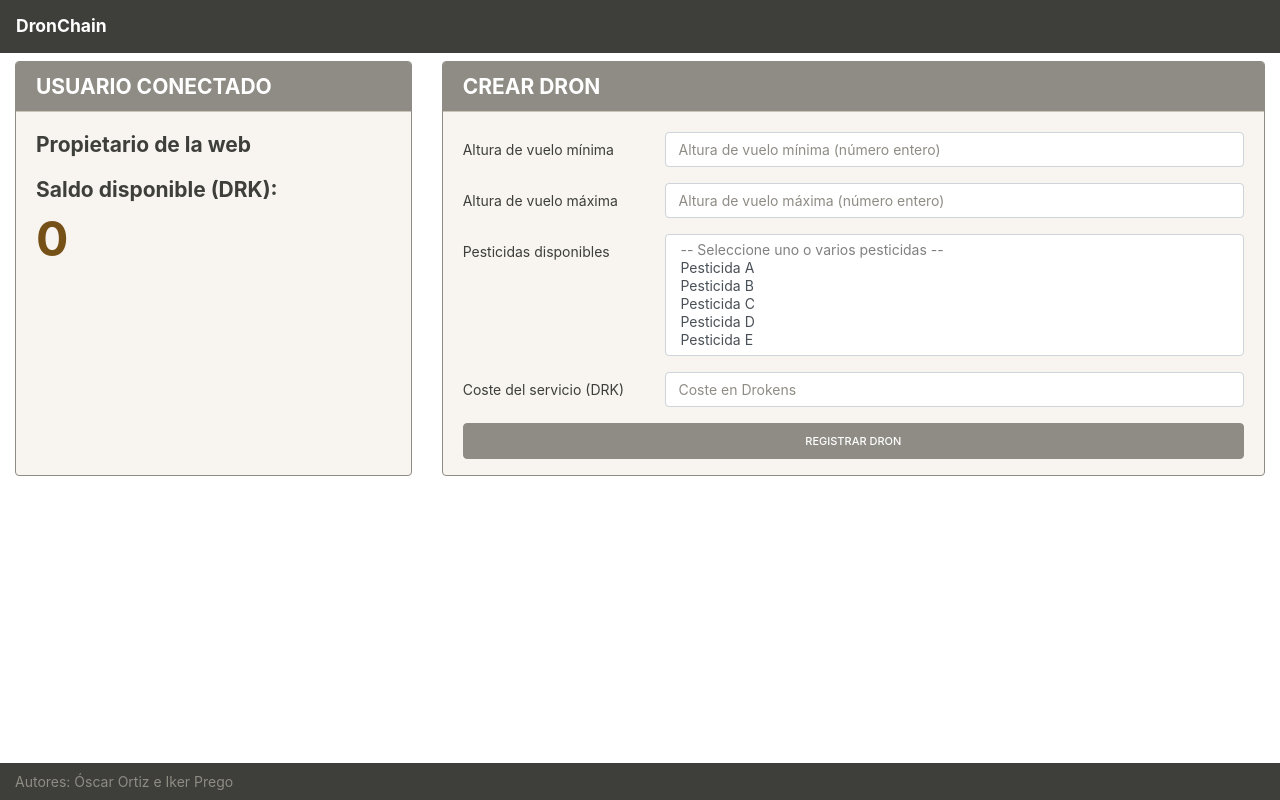
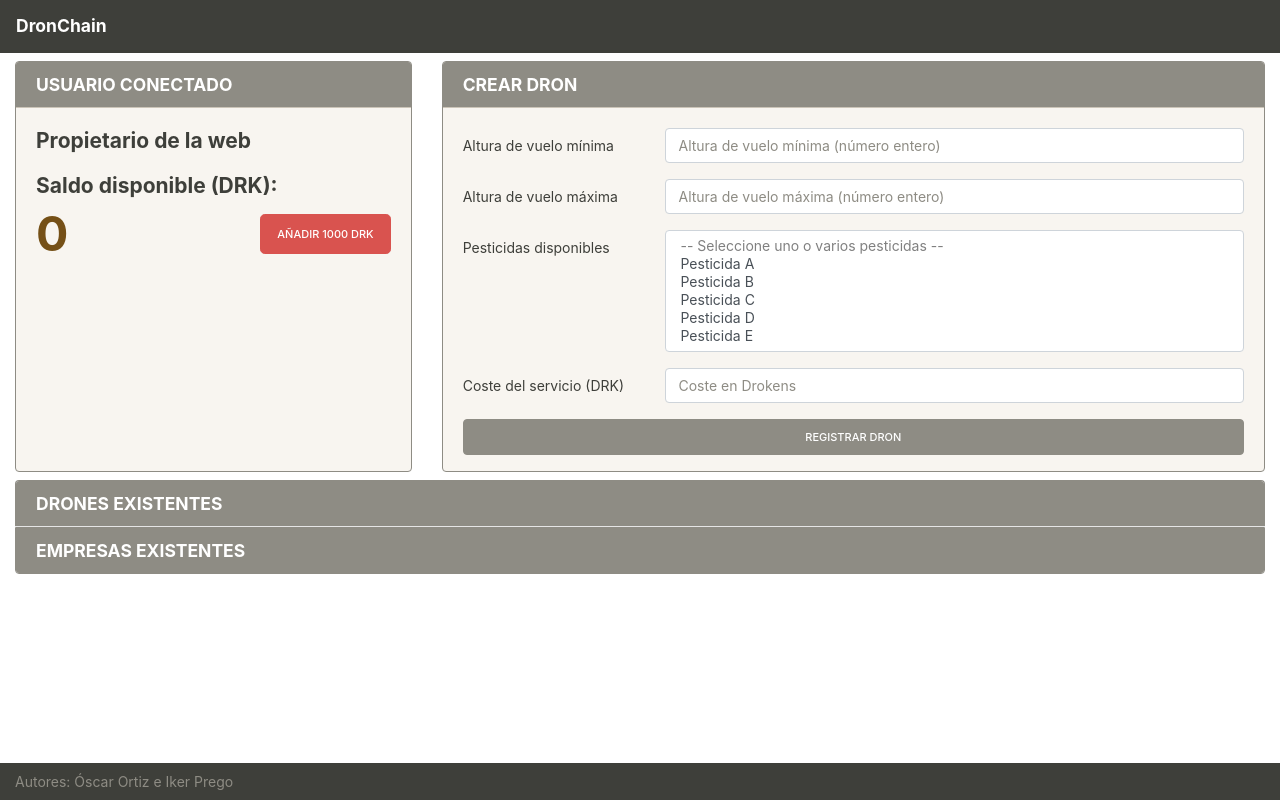
Before and after one commit to ikerp/DronChain, a React (Create React App) app in the folder frontend/: page /dronchain in a window 1280 px wide. Built offline with nearby package versions, Linux system fonts and the light colour scheme.

Commit message:
Ampliación y limpieza de código

```diff
--- a/frontend/src/App.js
+++ b/frontend/src/App.js
@@ -16,40 +16,40 @@ import { PROPIETARIO, EMPRESA, ANONIMO, SIN_METAMASK } from "./utils/config";
 import { Toast } from "./utils/toast";
 
 function App() {
-  // State (hooks) ------------------
+  // State (hooks)
   // web3
-  const [web3, setWeb3] = useState(undefined);
+  const [ web3, setWeb3 ] = useState(undefined);
 
   // INSTANCIAS CONTRATOS
   // Instancia del SC DronChain
-  const [dronChain, setDronChain] = useState([]);
+  const [ dronChain, setDronChain ] = useState([]);
   // Instancia del SC DronesERC721
-  const [dronesERC721, setDronesERC721] = useState([]);
+  const [ dronesERC721, setDronesERC721 ] = useState([]);
   // Instancia del SC ParcelasERC721
-  const [parcelasERC721, setParcelasERC721] = useState([]);
+  const [ parcelasERC721, setParcelasERC721 ] = useState([]);
   // Instancia del SC Empresas
-  const [empresas, setEmpresas] = useState([]);
+  const [ empresasSC, setEmpresasSC ] = useState([]);
   // Instancia del SC Droken
-  const [droken, setDroken] = useState([]);
+  const [ droken, setDroken ] = useState([]);
 
   // CUENTAS Y TIPOS DE USUARIO
   // Cuenta con la que se esta trabajando
-  const [cuenta, setCuenta] = useState(undefined);
+  const [ cuenta, setCuenta ] = useState(undefined);
   // Propietario de la aplicacion
-  const [owner, setOwner] = useState(undefined);
+  const [ owner, setOwner ] = useState(undefined);
   // Tipo de usuario validado
-  const [tipoUsuario, setTipoUsuario] = useState(SIN_METAMASK);
+  const [ tipoUsuario, setTipoUsuario ] = useState(SIN_METAMASK);
 
   // Drones existentes
-  const [drones, setDrones] = useState([]);
+  const [ drones, setDrones ] = useState([]);
+  const [ dronContratado, setDronContratado] = useState(false);
+  // Empresas existentes
+  const [ empresas, setEmpresas ] = useState([]);
   // Parcelas existentes
-  const [parcelas, setParcelas] = useState([]);
+  const [ parcelas, setParcelas ] = useState([]);
   // Cantidad de Drokens disponibles por usuario
-  const [saldo, setSaldo] = useState(0);
-
-  // Notificaciones al propietario web de eventos ocurridos
-  const [toastEmpresaCreada, setToastEmpresaCreada] = useState(null);
-  const [toastDronContratado, setToastDronContratado] = useState(null);
+  const [ saldo, setSaldo ] = useState(0);
+  const [ incrementoSaldo, setIncrementoSaldo ] = useState(false);
 
   // componentDidMount()
   useEffect(() => {
@@ -78,11 +78,11 @@ function App() {
         );
         setParcelasERC721(parcelasERC721);
         const empresasAddress = await dronChain.getEmpresasContract();
-        const empresas = await EmpresasContract(
+        const empresasSC = await EmpresasContract(
           web3.currentProvider,
           empresasAddress
         );
-        setEmpresas(empresas);
+        setEmpresasSC(empresasSC);
         const drokenAddress = await dronChain.getDrokenContract();
         const droken = await DrokenContract(
           web3.currentProvider,
@@ -91,10 +91,11 @@ function App() {
         setDroken(droken);
 
         // Inicializar la cuenta del usuario y obtener propietario web
-        const cuenta = (await web3.eth.getAccounts())[0];
-        setCuenta(cuenta.toLowerCase()); // Metamask trabaja en minusculas
-        const owner = await dronChain.owner();
-        setOwner(owner.toLowerCase());
+        // Metamask trabaja en minusculas
+        let cuenta = (await web3.eth.getAccounts())[0].toLowerCase();
+        setCuenta(cuenta);
+        let owner = (await dronChain.owner()).toLowerCase();
+        setOwner(owner);
 
         // LISTENERS DE EVENTOS
         // Registrarse mediante Metamask al evento que se ejecuta al actualizarse la cuenta
@@ -143,7 +144,7 @@ function App() {
               ...parcelas,
               {
                 'id': event.returnValues.id,
-                'empresa': event.returnValues.empresa,
+                'empresa': event.returnValues.empresa.toLowerCase(),
                 'alturaVueloMinima': event.returnValues.alturaVueloMinima,
                 'alturaVueloMaxima': event.returnValues.alturaVueloMaxima,
                 'pesticida': event.returnValues.pesticida
@@ -155,16 +156,26 @@ function App() {
         });
         // Gestionar el evento de empresa registrada
         // event EmpresaRegistrada(_cuenta, _nombre, _cif)
-        empresas.EmpresaRegistrada({
-          fromBlock:'latest',
+        empresasSC.EmpresaRegistrada({
+          fromBlock:0,
           toBlock:'latest'
         }, async (error, event) => {
           if (!error) {
             console.log('------- EVENTO EMPRESA REGISTRADA -------');
-            const cuentaActiva = (await web3.eth.getAccounts())[0]
-            console.log('cuenta:',cuentaActiva)
-            console.log('owner:',owner)
-            if (cuentaActiva === owner) {
+            const ultimoBloque = await web3.eth.getBlockNumber();
+
+            setEmpresas(empresas => [
+              ...empresas,
+              {
+                'cuenta': event.returnValues._cuenta.toLowerCase(),
+                'nombre': event.returnValues._nombre,
+                'cif': event.returnValues._cif
+              }
+            ]);
+
+            const cuentaActiva = (await web3.eth.getAccounts())[0].toLowerCase();
+            setCuenta(cuentaActiva);
+            if (cuentaActiva === owner && event.blockNumber === ultimoBloque) {
               Toast.fire({
                 icon: 'info',
                 title: '¡Se ha registrado una nueva empresa!'
@@ -182,7 +193,9 @@ function App() {
         }, async (error, event) => {
           if (!error) {
             console.log('------- EVENTO TRANSFERENCIA REALIZADA -------');
-            const saldo = await dronChain.getDrokens(cuenta);
+            const cuentaActiva = (await web3.eth.getAccounts())[0].toLowerCase();
+            setCuenta(cuentaActiva);
+            const saldo = await dronChain.getDrokens(cuentaActiva);
             setSaldo(Number(saldo));
           } else {
             console.error("Transfer event: ", error);
@@ -196,9 +209,9 @@ function App() {
         }, async (error, event) => {
           if (!error) {
             console.log('------- EVENTO DRON CONTRATADO -------');
-            const cuentaActiva = (await web3.eth.getAccounts())[0]
-            console.log('cuenta:',cuentaActiva)
-            console.log('owner:',owner)
+            setDronContratado(!dronContratado);
+            const cuentaActiva = (await web3.eth.getAccounts())[0].toLowerCase();
+            setCuenta(cuentaActiva);
             if (cuentaActiva === owner) {
               Toast.fire({
                 icon: 'info',
@@ -223,7 +236,6 @@ function App() {
         });
       } catch (error) {
         if (web3 === undefined) {
-          console.log(web3);
           console.error("ERROR: No se pudo cargar web3.");
         } else {
           if (cuenta === undefined)
@@ -236,7 +248,7 @@ function App() {
             console.error(
               "ERROR: No se pudo cargar el contrato parcelasERC721."
             );
-          if (empresas.length === 0)
+          if (empresasSC.length === 0)
             console.error("ERROR: No se pudo cargar el contrato empresas.");
           if (droken.length === 0)
             console.error("ERROR: No se pudo cargar el contrato droken.");
@@ -247,9 +259,10 @@ function App() {
     init();
   }, []);
 
-  useEffect(() => {
+  useEffect(
+    () => {
       const comprobarUsuario = async () => {
-      if (Object.keys(empresas).length !== 0 && owner !== undefined) {
+        if (Object.keys(empresasSC).length !== 0 && owner !== undefined) {
           if (cuenta === owner) {
             // Propietario de la web: acceso a drones
             setTipoUsuario(PROPIETARIO);
@@ -267,24 +280,20 @@ function App() {
       };
 
       const obtenerSaldo = async () => {
-      if (cuenta !== undefined && dronChain.length !== 0) {
+        if (cuenta !== undefined && Object.keys(dronChain).length !== 0) {
           const saldo = await dronChain.getDrokens(cuenta);
           setSaldo(Number(saldo));
         }
       };
 
-    /*if (web3 === undefined) {
-        setTipoUsuario(SIN_METAMASK);
-      } else */
-    //if (Object.keys(dronChain).length !== 0) {
       if (cuenta === undefined) {
         setTipoUsuario(SIN_METAMASK);
       } else {
         comprobarUsuario();
         obtenerSaldo();
       }
-    //}
-  }, [cuenta, empresas, owner, dronChain]);
+    }, [cuenta, empresasSC, empresas, owner, dronChain, incrementoSaldo]
+  );
 
   return (
     <Fragment>
@@ -319,10 +328,17 @@ function App() {
           render={() => (
             <PanelPropietario
               dronChain={dronChain}
+              droken={droken}
               owner={owner}
               cuenta={cuenta}
               saldo={saldo}
+              setSaldo={setSaldo}
               drones={drones}
+              empresas={empresas}
+              parcelas={parcelas}
+              dronContratado={dronContratado}
+              incrementoSaldo={incrementoSaldo}
+              setIncrementoSaldo={setIncrementoSaldo}
             />
           )}
         />
@@ -339,6 +355,8 @@ function App() {
               setSaldo={setSaldo}
               parcelas={parcelas}
               drones={drones}
+              incrementoSaldo={incrementoSaldo}
+              setIncrementoSaldo={setIncrementoSaldo}
             />
           )}
         />
--- a/frontend/src/componentes/Bienvenida.js
+++ b/frontend/src/componentes/Bienvenida.js
@@ -20,6 +20,7 @@ function Bienvenida(props) {
                     <BienvenidaEmpresa
                         cuenta={cuenta}
                         dronChain={dronChain}
+                        setSaldo={setSaldo}
                     />
                 )
             }
--- a/frontend/src/componentes/BienvenidaEmpresa.js
+++ b/frontend/src/componentes/BienvenidaEmpresa.js
@@ -1,7 +1,7 @@
 import React, { useState, useEffect } from 'react';
 import { Link } from 'react-router-dom';
 
-function BienvenidaEmpresa({ cuenta, dronChain }) {
+function BienvenidaEmpresa({ cuenta, dronChain, setSaldo }) {
 
     const [ nombre, setNombre ] = useState('');
     const [ cif, setCif ] = useState('');
--- a/frontend/src/componentes/DatosUsuario.js
+++ b/frontend/src/componentes/DatosUsuario.js
@@ -1,24 +1,88 @@
 import React, { Fragment, useState, useEffect } from 'react';
 
+const INCREMENTO_PROPIETARIO = 1000;
+const INCREMENTO_EMPRESA = 50;
+
 function DatosUsuario(props) {
-    const { dronChain, owner, cuenta, saldo } = props;
+    const {
+      dronChain,
+      droken,
+      owner,
+      cuenta,
+      saldo,
+      setSaldo,
+      incrementoSaldo,
+      setIncrementoSaldo
+    } = props;
 
     const [ nombre, setNombre ] = useState('');
     const [ cif, setCif ] = useState('');
 
+    const incrementarSaldoPropietario = async () => {
+        let nuevoSaldo;
+        let error = false;
+        try {
+            await dronChain.mintDrokens(Number(INCREMENTO_PROPIETARIO), { from: cuenta });
+        } catch (er) {
+            error = true;
+            console.error('No se pudo incrementar el saldo');
+        }
+        if (!error) {
+            try {
+                await droken.increaseAllowance(dronChain.address, INCREMENTO_PROPIETARIO, { from: cuenta });
+            } catch (er) {
+                error = true;
+                console.error('No se pudo aprobar la nueva cantidad al propietario');
+            }
+        }
+        if (!error) {
+            try {
+                nuevoSaldo = await dronChain.getDrokens(cuenta);
+            } catch (error) {
+                error = true;
+                console.error('No se pudo recuperar el saldo');
+            }
+        }
+        if (!error) {
+            setSaldo(Number(nuevoSaldo));
+            setIncrementoSaldo(!incrementoSaldo);
+        }
+    }
+
+    const incrementarSaldoEmpresa = async () => {
+        let error = false;
+        try {
+            await dronChain.agregarDrokens(Number(INCREMENTO_EMPRESA), { from: cuenta });
+        } catch (er) {
+            error = true;
+            console.error('No se pudo incrementar el saldo')
+        }
+        if (!error) {
+            try {
+                let nuevoSaldo = await dronChain.getDrokens(cuenta);
+                setSaldo(Number(nuevoSaldo));
+            } catch (error) {
+                error = true;
+                console.error('No se pudo recuperar el saldo');
+            }
+        }
+    }
+
     useEffect(
         () => {
-            const obtenerDatosEmpresa = async () => {
+            const obtenerDatosUsuario = async () => {
                 const isEmpresa = await dronChain.isEmpresa(cuenta);
                 if (isEmpresa) {
                     const result = await dronChain.getDatosEmpresa(cuenta);
                     setNombre(result.nombre);
                     setCif(result.cif);
                 }
+                const nuevoSaldo = await dronChain.getDrokens(cuenta);
+                setSaldo(Number(nuevoSaldo));
             }
 
-            if (cuenta !== owner && cuenta !== undefined) {
-                obtenerDatosEmpresa();
+            if (cuenta !== undefined) {
+                obtenerDatosUsuario();
             }
         }, [ cuenta ]
     )
@@ -26,9 +90,9 @@ function DatosUsuario(props) {
     return(
         <div className="card bg-light border-secondary h-100">
             <div className="card-header bg-secondary text-white text-uppercase">
-                <h4 className="mb-0"><strong>Usuario conectado</strong></h4>
+                <h5 className="mb-0"><strong>Usuario conectado</strong></h5>
             </div>
-            <div className="card-body">
+            <div className="card-body d-flex flex-column">
                 {
                     cuenta === owner
                     ?
@@ -36,7 +100,17 @@ function DatosUsuario(props) {
                             <h4 className="font-weight-bold">Propietario de la web</h4>
                             <p className="card-title text-truncate lead">{ cuenta }</p>
                             <h4 className="font-weight-bold mb-0">Saldo disponible (DRK):</h4>
-                            <span className="saldo">{ saldo }</span>
+                            <div className="container">
+                                <div className="row align-items-center justify-content-between">
+                                    <span className="saldo">{ saldo }</span>
+                                    <button
+                                        className="btn btn-lg btn-danger"
+                                        onClick={() => incrementarSaldoPropietario()}
+                                    >
+                                        Añadir { INCREMENTO_PROPIETARIO } DRK
+                                    </button>
+                                </div>
+                            </div>
                         </Fragment>
                     :
                         <Fragment>
@@ -47,10 +121,19 @@ function DatosUsuario(props) {
                             <p className="font-weight-bold mb-0">CIF:</p>
                             <p className="card-title text-truncate lead">{ cif }</p>
                             <h4 className="font-weight-bold mb-0">Saldo disponible (DRK):</h4>
-                            <span className="saldo">{ saldo }</span>
+                            <div className="container">
+                                <div className="row align-items-center justify-content-between">
+                                    <span className="saldo">{ saldo }</span>
+                                    <button
+                                        className="btn btn-lg btn-danger"
+                                        onClick={() => incrementarSaldoEmpresa()}
+                                    >
+                                        Añadir { INCREMENTO_EMPRESA } DRK
+                                    </button>
+                                </div>
+                            </div>
                         </Fragment>
                 }
-
             </div>
         </div>
     )
--- a/frontend/src/componentes/FormDrones.js
+++ b/frontend/src/componentes/FormDrones.js
@@ -65,7 +65,6 @@ function FormDrones({cuenta, dronChain}) {
                 await dronChain.registrarDron(alturaVueloMinima, alturaVueloMaxima, pesticidas, coste, { from: cuenta });
             } catch (error) {
                 console.error('ERROR: No se pudo crear el dron.');
-                console.error(error)
             }
         }
     }
@@ -81,7 +80,7 @@ function FormDrones({cuenta, dronChain}) {
     return(
         <div className="card bg-light border-secondary h-100 mt-2 mt-sm-0">
             <div className="card-header bg-secondary text-white text-uppercase">
-                <h4 className="mb-0"><strong>Crear Dron</strong></h4>
+                <h5 className="mb-0"><strong>Crear Dron</strong></h5>
             </div>
             <div className="card-body text-left pb-0">
                 <form onSubmit={registrarDron} noValidate>
--- a/frontend/src/componentes/FormParcelas.js
+++ b/frontend/src/componentes/FormParcelas.js
@@ -57,7 +57,6 @@ function FormParcelas({cuenta, dronChain}) {
                 setPesticida('');
             } catch (error) {
                 console.error('ERROR: No se pudo crear la parcela.');
-                console.error(error)
             }
         }
     }
@@ -65,7 +64,7 @@ function FormParcelas({cuenta, dronChain}) {
     return(
         <div className="card bg-light border-secondary h-100 mt-2 mt-sm-0">
             <div className="card-header bg-secondary text-white text-uppercase">
-                <h4 className="mb-0"><strong>Crear Parcela</strong></h4>
+                <h5 className="mb-0"><strong>Crear Parcela</strong></h5>
             </div>
             <div className="card-body text-left pb-0">
                 <form onSubmit={registrarParcela} noValidate>
--- a/frontend/src/componentes/PanelPropietario.js
+++ b/frontend/src/componentes/PanelPropietario.js
@@ -1,12 +1,26 @@
-import React, { Fragment } from 'react';
+import React from 'react';
 import { Redirect } from 'react-router-dom';
 
 import DatosUsuario from './DatosUsuario';
 import FormDrones from './FormDrones';
 import ListadoDrones from './ListadoDrones';
+import ListadoEmpresas from './ListadoEmpresas';
 
 function PanelPropietario(props) {
-    const { dronChain, owner, cuenta, saldo, drones } = props;
+    const {
+      dronChain,
+      droken,
+      owner,
+      cuenta,
+      saldo,
+      setSaldo,
+      drones,
+      empresas,
+      parcelas,
+      dronContratado,
+      incrementoSaldo,
+      setIncrementoSaldo
+    } = props;
 
     return(
         cuenta !== owner
@@ -18,9 +32,13 @@ function PanelPropietario(props) {
                     <div className="col-12 col-md-4">
                         <DatosUsuario
                             dronChain={dronChain}
+                            droken={droken}
                             owner={owner}
                             cuenta={cuenta}
                             saldo={saldo}
+                            setSaldo={setSaldo}
+                            incrementoSaldo={incrementoSaldo}
+                            setIncrementoSaldo={setIncrementoSaldo}
                         />
                     </div>
                     <div className="col-12 col-md-8">
@@ -32,11 +50,41 @@ function PanelPropietario(props) {
                 </div>
                 <div className="row mt-2">
                     <div className="col-12">
-                        <ListadoDrones
-                            drones={drones}
-                            dronChain={dronChain}
-                            cuenta={cuenta}
-                        />
+                        <div className="accordion" id="listados">
+                            <div className="card bg-light border-secondary">
+                                <div className="card-header bg-secondary text-white text-uppercase" id="drones">
+                                    <h5 className="mb-0 clickable collapsed" data-toggle="collapse" data-target="#collapseDrones" aria-expanded="true" aria-controls="collapseDrones">
+                                        <strong>Drones Existentes</strong>
+                                    </h5>
+                                </div>
+                                <div id="collapseDrones" className="collapse" aria-labelledby="drones" data-parent="#listados">
+                                    <div className="card-body">
+                                        <ListadoDrones
+                                            drones={drones}
+                                            dronChain={dronChain}
+                                            cuenta={cuenta}
+                                            dronContratado={dronContratado}
+                                        />
+                                    </div>
+                                </div>
+                            </div>
+                            <hr className="m-0"/>
+                            <div className="card bg-light border-secondary">
+                                <div className="card-header bg-secondary text-white text-uppercase" id="empresas">
+                                    <h5 className="mb-0 clickable collapsed" data-toggle="collapse" data-target="#collapseEmpresas" aria-expanded="false" aria-controls="collapseEmpresas">
+                                        <strong>Empresas Existentes</strong>
+                                    </h5>
+                                </div>
+                                <div id="collapseEmpresas" className="collapse" aria-labelledby="empresas" data-parent="#listados">
+                                    <div className="card-body">
+                                        <ListadoEmpresas
+                                            empresas={empresas}
+                                            parcelas={parcelas}
+                                        />
+                                    </div>
+                                </div>
+                            </div>
+                        </div>
                     </div>
                 </div>
             </div>
```
Also changed, not shown: frontend/src/componentes/ListadoDrones.js (+6 -7 lines), frontend/src/componentes/ListadoParcelas.js (+2 -15 lines), frontend/src/componentes/PanelEmpresa.js (+17 -9 lines). Lines whose indentation alone changed are shown as unchanged.
